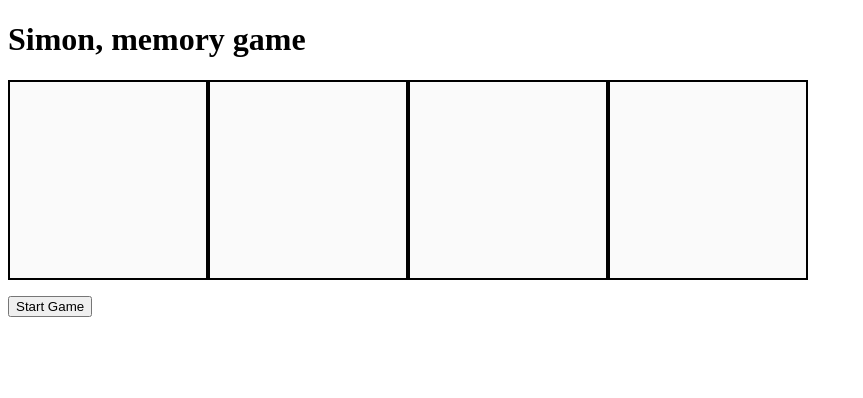
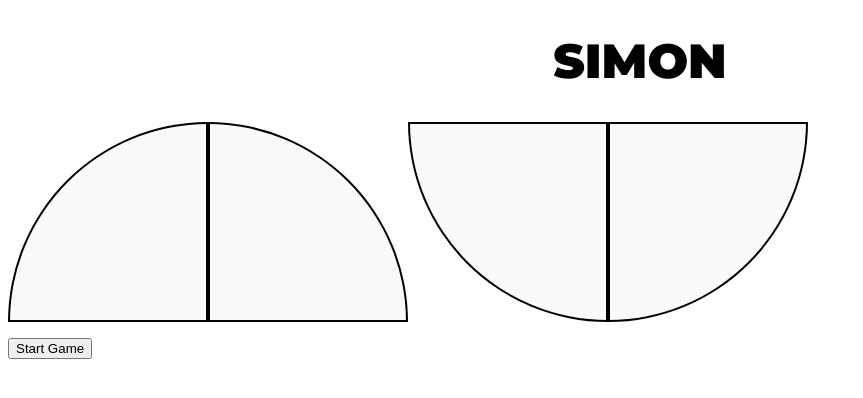
Before and after one commit to FlorenciaEmilia/Simon-memory-game, a plain HTML site: page index.html in a window 1280 px wide. Shown: the whole page, without its empty margins (0-863 px from the left). Drawn offline with Linux system fonts and the light colour scheme.

Commit message:
Added project font

```diff
--- a/app.js
+++ b/app.js
@@ -76,7 +76,10 @@ async function userPick(index) {
   if (pcTurnStack[indexChecker] !== userTurnStack[indexChecker]) {
     console.log("user stack ", userTurnStack);
     console.log("pc stack ", pcTurnStack);
+    turnInfo.innerText = "You Lost Boo Boo 🐡";
     alert("wrong");
+    gameStarter.disabled = false;
+    gameStarter.innerText = "Play Again🙇🏽‍♀️";
   } else if (pcTurnStack.length == userTurnStack.length) {
     computerTurn();
     gameButtons.forEach((button) => (button.disabled = true));
@@ -96,6 +99,7 @@ function gamePlay() {
 gameStarter.addEventListener("click", () => {
   // Once the game starts disable the start button!
   gamePlay();
+  gameStarter.disabled = true;
 });
 
 gameButtons.forEach((button, index) => {
--- a/index.html
+++ b/index.html
@@ -5,9 +5,14 @@
     <meta name="viewport" content="width=device-width, initial-scale=1.0" />
     <title>Simon Game</title>
     <link rel="stylesheet" href="style.css" />
+    <link rel="preconnect" href="https://fonts.gstatic.com" />
+    <link
+      href="https://fonts.googleapis.com/css2?family=Montserrat:wght@400;900&display=swap"
+      rel="stylesheet"
+    />
   </head>
   <body>
-    <h1>Simon, memory game</h1>
+    <h1>Simon</h1>
     <div id="game-container">
       <button class="game-button"></button>
       <button class="game-button"></button>
--- a/style.css
+++ b/style.css
@@ -1,3 +1,10 @@
+h1 {
+  font-family: "Montserrat", sans-serif;
+  text-transform: uppercase;
+  font-size: 3em;
+  text-align: center;
+}
+
 #game-container {
   display: flex;
 }
@@ -6,18 +13,19 @@
   height: 200px;
   width: 200px;
   border: 2px solid black;
+  outline: none;
 }
-/* #game-container > div:nth-of-type(1) {
-  background-color: yellow;
+#game-container > button:nth-of-type(1) {
+  border-radius: 600px 0px 0px 0px;
 }
-#game-container > div:nth-of-type(2) {
-  background-color: blue;
+#game-container > button:nth-of-type(2) {
+  border-radius: 0px 600px 0px 0px;
 }
 
-#game-container > div:nth-of-type(3) {
-  background-color: red;
+#game-container > button:nth-of-type(3) {
+  border-radius: 0px 0px 0px 600px;
 }
 
-#game-container > div:nth-of-type(4) {
-  background-color: green;
-} */
+#game-container > button:nth-of-type(4) {
+  border-radius: 0px 0px 600px 0px;
+}
```
